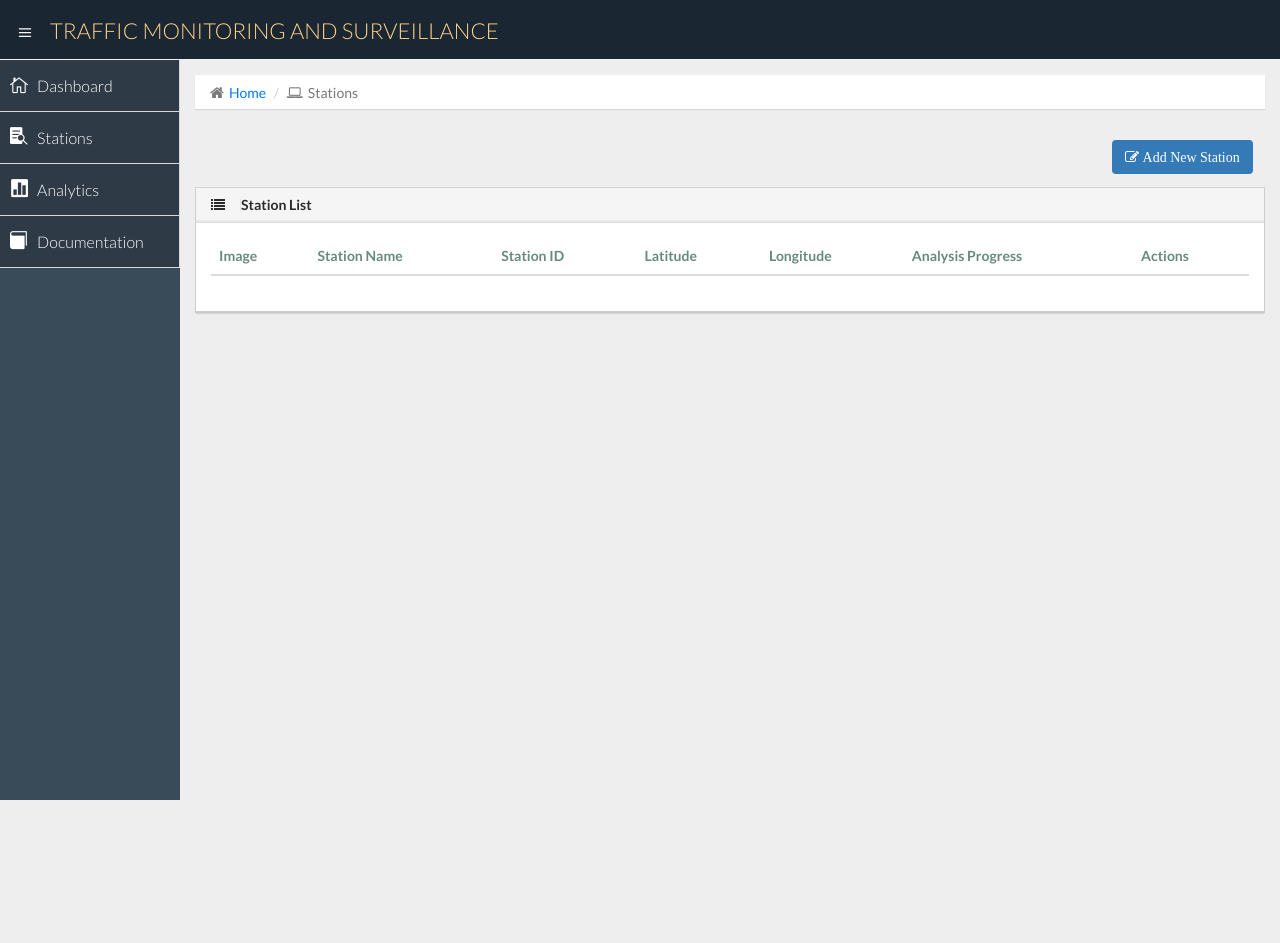
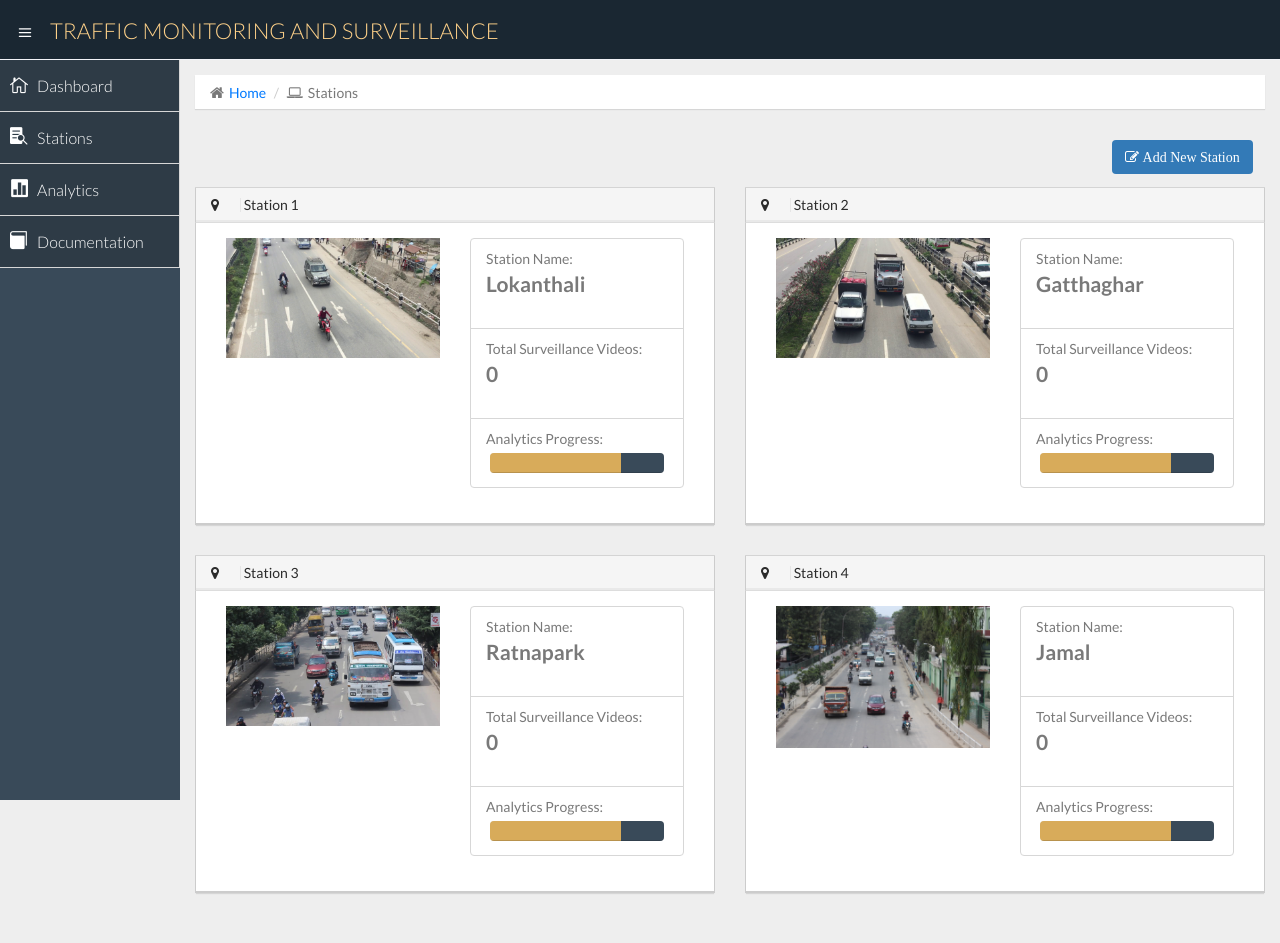
Before and after one commit to dotel-saramsz/TrafficSurveillance, a Django app: template surveillanceapp/templates/surveillanceapp/stationlist.html in a window 1280 px wide. Before the commit the page ends 800 px from the top, so only its background shows below. Run offline with Django 3.2, Linux system fonts and the light colour scheme; the template is opened without the code that fills it: values that come from a table or form of the project are taken from there, others are empty; data comes from the database, SQL or seed files in the repository; parts of the project's set-up code (start-up, migrations or seed data) failed here and were passed over; some libraries are stand-ins or nearby versions.

Commit message:
Station list decorated, 4 stations added!

```diff
--- a/surveillanceapp/models.py
+++ b/surveillanceapp/models.py
@@ -1,16 +1,18 @@
 from django.db import models
+from django.conf import settings
 import os
 
 # Check below by replacing with BASE_DIR from settings
 BASE_DIR = os.path.dirname(os.path.dirname(os.path.abspath(__file__)))
 
+
 # class for station
 class Station(models.Model):
-    station_id=models.AutoField(primary_key=True)  ##surveillance station id
-    station_name=models.CharField(max_length=15)   #station name
-    lat_pos=models.FloatField()   #latitude position
-    lon_pos=models.FloatField () #longitude position
-    station_pic=models.ImageField(upload_to='station_img/',default='default/defaultstation.png')  #Media will be uploaded to MEDIA_ROOT/station_img
+    station_id = models.AutoField(primary_key=True)  ##surveillance station id
+    station_name = models.CharField(max_length=50)   #station name
+    lat_pos = models.FloatField() #latitude position
+    lon_pos = models.FloatField() #longitude position
+    station_pic = models.ImageField(upload_to='station_img/', default='default/defaultstation.png')  #Media will be uploaded to MEDIA_ROOT/station_img
 
     def __str__(self):
         return self.station_name
@@ -18,24 +20,19 @@ class Station(models.Model):
 
 ## surveillance video class, this class has many to one relation with Station class
 class SurveillanceVideo(models.Model):
-
-
     video_id=models.AutoField(primary_key=True)
     timestamp = models.DateTimeField()  # we will be manually adding videos of different days so don't add autonow
-    station = models.ForeignKey(Station, on_delete=models.CASCADE)
+    station = models.ForeignKey(Station, on_delete=models.CASCADE, related_name='surveillance_videos')
 
     ##set custom filename
-    def file_path(self,filename):
-
-        extension=(os.path.splitext(filename))[1]
-        filename=str(self.video_id)+'_'+str(self.timestamp.date())+'_'+str(self.station) ##get the file extension
-        return os.path.join(BASE_DIR,'media/surveillance_videos/',filename)+extension
-
-
-    video_file=models.FileField(upload_to=file_path,max_length=250)#$"surveillance_videos/")
+    def file_path(self, filename):
+        extension = (os.path.splitext(filename))[1]
+        filename = str(self.video_id) + '_' + str(self.timestamp.date()) + '_' + str(
+            self.station)  ##get the file extension
+        return os.path.join(settings.BASE_DIR, 'media/surveillance_videos/', filename) + extension
+    video_file = models.FileField(upload_to=file_path,max_length=250,null=True)
     report=models.BooleanField(default=False)
-    lane_dimens=models.CharField(max_length=50)
-
+    lane_dimens=models.CharField(max_length=50, null=True)
 
     def __str__(self):
         return str(self.video_id)
@@ -67,9 +64,9 @@ class SurveillanceReport(models.Model):
     video=models.OneToOneField(SurveillanceVideo, on_delete=models.CASCADE)
     avg_capacity_index=models.FloatField()
     avg_count_index=models.FloatField()
-    congestion_data=models.FileField()
-    count_data=models.FileField()
-    contribution_data=models.FileField()
+    congestion_data=models.FileField(null=True)
+    count_data=models.FileField(null=True)
+    contribution_data=models.FileField(null=True)
 
     def __str__(self):
         return self.report_id
--- a/surveillanceapp/templates/surveillanceapp/stationlist.html
+++ b/surveillanceapp/templates/surveillanceapp/stationlist.html
@@ -6,7 +6,16 @@
 
     <style>
         .station-clickable:hover{
-            background:lightgrey;
+            background: #dddddd;
+        }
+
+        .station-clickable{
+            cursor: pointer;
+        }
+
+        .station-heading{
+            background: #546d7d;
+            color: #ffffff;
         }
 
         #add-station{
@@ -30,96 +39,56 @@
         </div>
     </div>
 
-    <!-- pagination here -->
+    <!-- add button here -->
     <div class="row">
-    <div class="col-lg-9">
-        {% if is_paginated %}
-            <ul class="pagination">
-        {% if page_obj.has_previous %}
-          <li><a href="?page={{ page_obj.previous_page_number }}">&laquo;</a></li>
-        {% else %}
-          <li class="disabled"><span>&laquo;</span></li>
-        {% endif %}
-        {% for i in paginator.page_range %}
-          {% if page_obj.number == i %}
-            <li class="active"><span>{{ i }} <span class="sr-only">(current)</span></span></li>
-          {% else %}
-            <li><a href="?page={{ i }}">{{ i }}</a></li>
-          {% endif %}
-        {% endfor %}
-        {% if page_obj.has_next %}
-          <li><a href="?page={{ page_obj.next_page_number }}">&raquo;</a></li>
-        {% else %}
-          <li class="disabled"><span>&raquo;</span></li>
-        {% endif %}
-            </ul>
-        {% endif %}
-    </div>
-    <div class="col-lg-3 pull-right">
+        <div class="col-lg-3 col-lg-push-9">
             <a href="{% url 'surveillanceapp:stationcreate' %}">
                 <button class="btn pull-right bg-primary" id="add-station">
                     <span class="fa fa-edit"> Add New Station</span>
                 </button>
-    </a></div>
+            </a>
         </div>
-    <!-- end of pagination -->
+    </div>
+    <!-- end of add button -->
     <div class="row">
-
-    <div class="col-lg-12 col-md-12">
-
+        {% for station in station_list %}
+            <div class="col-lg-6">
                 <div class="panel panel-default">
-          <div class="panel-heading">
-            <h2><i class="fa fa-list"></i><strong>Station List</strong></h2>
+                    <div class="panel-heading station-heading">
+                        <h2><i class="fa fa-map-marker"></i>    Station {{ station.station_id }}</h2>
                     </div>
-          <div class="panel-body">
-            <!--table starts here-->
-            <table class="table bootstrap-datatable countries">
-            <thead>
-                <tr>
-                    <th>Image</th>
-                    <th>Station Name</th>
-                    <th>Station ID</th>
-                    <th>Latitude</th>
-                    <th>Longitude</th>
-                    <th>Analysis Progress</th>
-                    <th>Actions</th>
-                </tr>
-              </thead>
-
-            <!-- table station listing starts here -->
-            {% for station in object_list %}
-             <tbody>
-                <tr class="station-clickable" data-href="{% url 'surveillanceapp:stationdetails' pk=station.pk %}">
-                    <td><img src="{% static station.station_pic.url %}" style="height:50px; margin-top:-2px;" class="center-block"></td>
-                    <td><strong>{{ station.station_name}}</strong></td>
-                    <td>{{ station.station_id}}</td>
-                    <td>{{ station.lat_pos}}</td>
-                    <td>{{ station.lon_pos}}</td>
-                    <td>
+                    <div class="panel-body station-clickable" data-href="{% url 'surveillanceapp:stationdetails' station.pk %}">
+                        <div class="col-lg-6">
+                            <img src="{% static station.station_pic.url %}" style="width: 100%;" class="center-block">
+                        </div>
+                        <div class="col-lg-6">
+                            <ul class="list-group">
+                                <li class="list-group-item" >
+                                    Station Name:
+                                    <p class="lead"><strong>{{ station.station_name }}</strong></p>
+                                </li>
+                                <li class="list-group-item" >
+                                    Total Surveillance Videos:
+                                    <p class="lead"><strong>{{ station.surveillance_videos.count }}</strong></p>
+                                </li>
+                                <li class="list-group-item" >
+                                    Analytics Progress:
                                     <div class="progress thin" style="margin: 2%;">
-                        <div class="progress-bar progress-bar-danger" role="progressbar" aria-valuenow="73" aria-valuemin="0" aria-valuemax="100" style="width: 75%">
+                                        <div class="progress-bar" role="progressbar" aria-valuenow="73" aria-valuemin="0" aria-valuemax="100" style="width: 75%; background: #d8ab5a;">
                                         </div>
-                        <div class="progress-bar progress-bar-warning" role="progressbar" aria-valuenow="27" aria-valuemin="0" aria-valuemax="100" style="width: 25%">
+                                        <div class="progress-bar" role="progressbar" aria-valuenow="27" aria-valuemin="0" aria-valuemax="100" style="width: 25%; background: #394a59;">
                                         </div>
                                     </div>
                                     <span class="sr-only">73%</span>
-                    </td>
-                    <td><button class="btn btn-primary fa fa-trash-o"> </button></td>
-                </tr>
-
-
-             </tbody>
-                <!-- table station listing ends here -->
-
-            {% endfor %}
-            </table>
-            <!-- table ends here -->
+                                </li>
+                            </ul>
                         </div>
                     </div>
                 </div>
             </div>
+        {% endfor %}
 
-
+    </div>
 
 {% endblock %}
 <!-- main content block ends here -->
@@ -127,14 +96,13 @@
 <!-- extra script block starts here -->
 {% block extrajs %}
     <script>
-
         //making table row clickable
-
-
-            $(".station-clickable").click(function () {
-                window.location=$(this).data('href');
-            });
-
+        stations = document.querySelectorAll('.station-clickable');
+        stations.forEach(function (station) {
+            station.addEventListener('click',function () {
+                window.location.href = this.getAttribute('data-href');
+            })
+        })
     </script>
 {% endblock %}
 
--- a/surveillanceapp/urls.py
+++ b/surveillanceapp/urls.py
@@ -5,10 +5,9 @@ app_name = 'surveillanceapp'
 
 urlpatterns=[
     path('',views.index,name='index'),
-    path('stations/',views.StationListView.as_view(),name='stationlist'),
+    path('stations/',views.list_stations,name='stationlist'),
     path('stations/<int:pk>',views.StationDetailView.as_view(),name='stationdetails'),
     path('test/',views.test,name='test'),
-    path('test/ajax/playvideo',views.cv_playvideo,name='cv_playvideo'),
     path('stations/addnewstation/',views.addNewStation,name='stationcreate'),
-    path('report', views.report, name='report'),
+    path('report/', views.report, name='report'),
 ]
--- a/tkcongestionreport.json
+++ b/tkcongestionreport.json
@@ -1 +1 @@
-[0.055, 0.074]
+[0.055]
--- a/tkcontribreport.json
+++ b/tkcontribreport.json
@@ -1 +1 @@
-[[0.097, 0.903, -0.001, -0.001, -0.001, -0.001, -0.001, -0.001], [0.394, 0.606, 0.0, 0.0, 0.0, 0.0, 0.0, 0.0]]
+[[0.097, 0.903, -0.001, -0.001, -0.001, -0.001, -0.001, -0.001]]
--- a/tkcountreport.json
+++ b/tkcountreport.json
@@ -1 +1 @@
-[[1, 2, 0, 0, 0, 0, 0, 0], [1, 2, 0, 0, 0, 0, 0, 0]]
+[[1, 2, 0, 0, 0, 0, 0, 0]]
--- a/trafficsurveillance/settings.py
+++ b/trafficsurveillance/settings.py
@@ -123,12 +123,11 @@ USE_TZ = True
 STATIC_URL = '/static/'
 
 STATICFILES_DIRS = [
-    os.path.join(BASE_DIR,'static'),
-    os.path.join(BASE_DIR,'media'),
+    os.path.join(BASE_DIR, 'static'),
+    os.path.join(BASE_DIR, 'media'),
 ]
 
 MEDIA_ROOT = os.path.join(BASE_DIR,'media')
-MEDIA_URL = '/media/'
 
 CHANNEL_LAYERS = {
     'default': {
```
Also changed, not shown: static/js/imagePreviewer.js (added, +22 -0 lines), surveillanceapp/forms.py (+3 -7 lines), surveillanceapp/templates/surveillanceapp/addnewstation.html (+5 -17 lines), surveillanceapp/templates/surveillanceapp/index.html (+35 -29 lines), surveillanceapp/templates/surveillanceapp/stationdetails.html (+65 -43 lines), surveillanceapp/views.py (+33 -41 lines), db.sqlite3, media/station_img/000257.jpg (added), media/station_img/000572.jpg (added), media/station_img/IMG_7483.JPG (added), media/station_img/NP_00900.jpg (added), surveillanceapp/migrations/0002_auto_20180727_0625.py (added), surveillanceapp/migrations/0003_auto_20180727_0853.py (added). Lines whose indentation alone changed are shown as unchanged.
